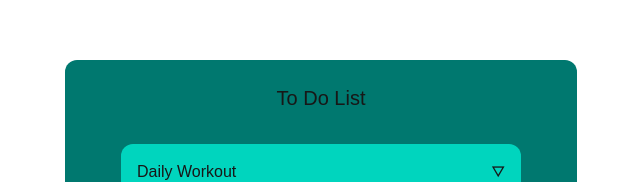
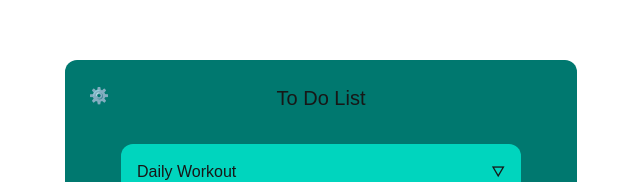
Before and after one commit to straysailor/streak-builder, a Next.js app: page / in a window 1280 px wide. Shown: the part 162-344 px from the top of the page, without its empty margins (319-959 px from the left). Built offline with nearby package versions, Linux system fonts and the light colour scheme.

Commit message:
Fixed location of list item type.

```diff
--- a/src/app/_components/ItemEditor.tsx
+++ b/src/app/_components/ItemEditor.tsx
@@ -1,6 +1,6 @@
 'use client'
 import { useState } from "react";
-import { ListItemStruct } from "../listItemType";
+import { ListItemStruct } from "../_types/listItemType";
  interface ItemEditorProps{
     item:ListItemStruct,
     updateList: (newItem:ListItemStruct) => void,
--- a/src/app/_components/ListItem.tsx
+++ b/src/app/_components/ListItem.tsx
@@ -1,7 +1,7 @@
 'use client'
 
 import { useState } from "react";
-import { ListItemStruct } from "../listItemType";
+import { ListItemStruct } from "../_types/listItemType";
 
 function reformatDate(date:string):string{
     const dateParts:string[] = date.split("-");
--- a/src/app/_components/ToDoList.tsx
+++ b/src/app/_components/ToDoList.tsx
@@ -2,7 +2,7 @@
 import { useState } from "react"
 import ListItem from "./ListItem";
 import ItemEditor from "./ItemEditor";
-import { ListItemStruct } from "../listItemType";
+import { ListItemStruct } from "../_types/listItemType";
 
 let list_data = [
     {
@@ -96,7 +96,12 @@ export default function ToDoList():React.JSX.Element{
     return (
     <div className={`grid ${editorOpen ? "grid-cols-2" : "grid-cols-1"}`}>
         <div className="grid grid-cols-1 gap-y-8 w-lg place-items-center content-center p-6 bg-teal-700 rounded-xl">
-            <h1 className="text-xl">To Do List</h1>
+            <div className="grid grid-cols-3 w-full justify-items-center">
+                <button className="place-self-start">⚙️</button>
+                <h1 className="text-xl">To Do List</h1>
+                <button></button>
+            </div>
+
             <div className="grid grid-cols-1 gap-y-3 w-lg place-items-center content-center">
                 {listBody}
             </div>
```
Also changed, not shown: src/app/_types/listItemType.ts (renamed from src/app/listItemType.ts), 1 other file (tests, documents, lock files or other folders).
